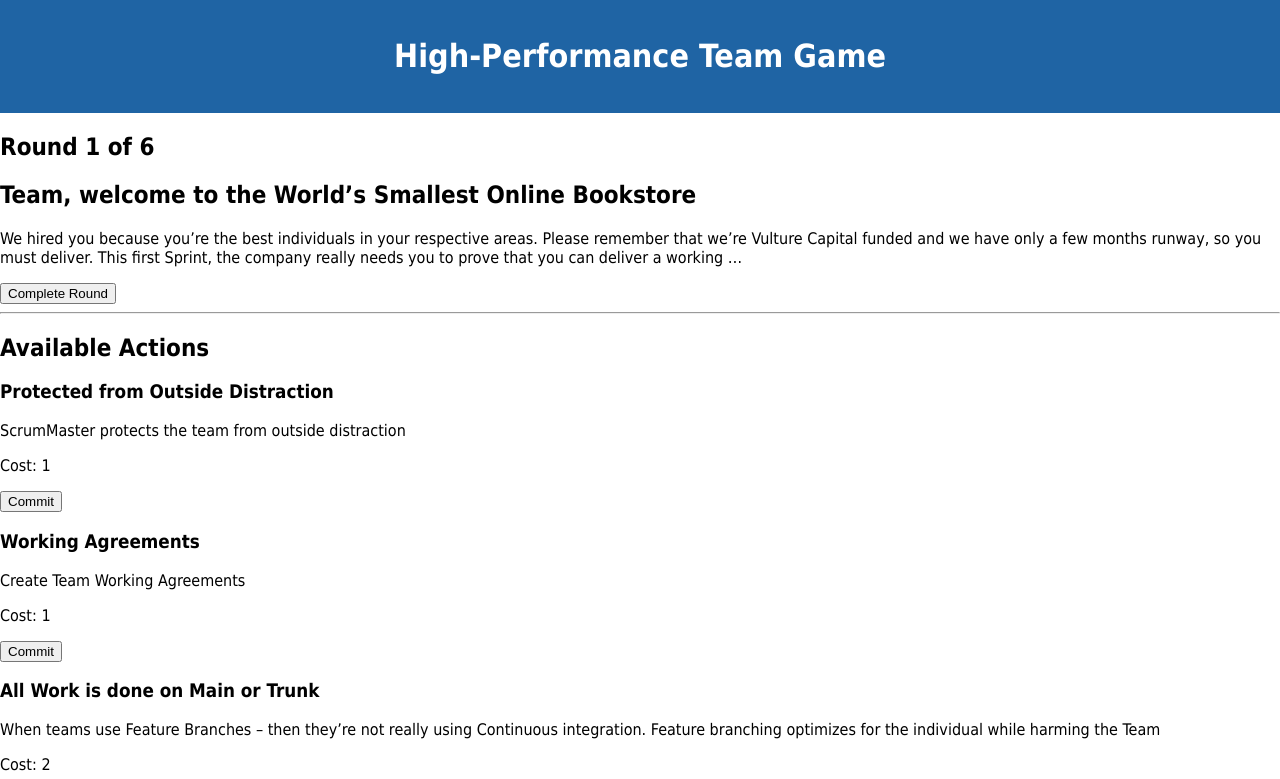
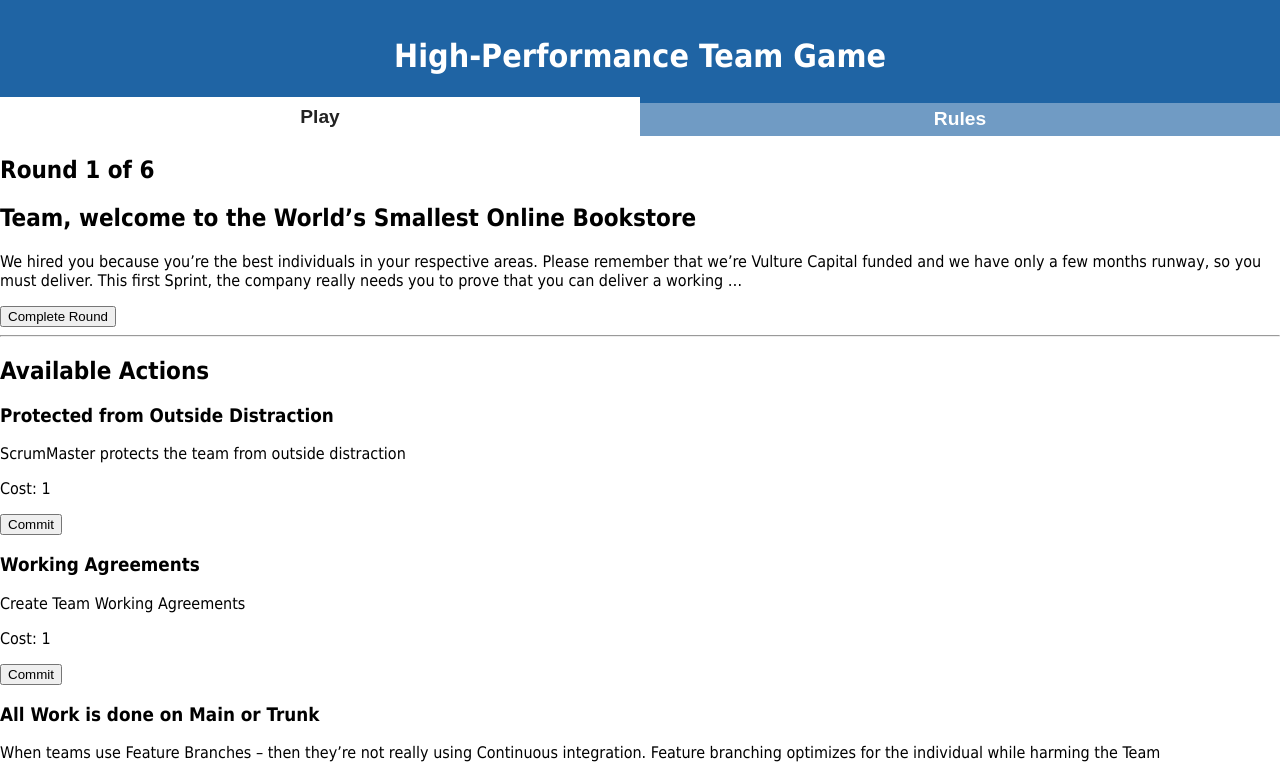
Before and after one commit to mlevison/high-performance-teams-game, a React (Create React App) app: page / in a window 1280 px wide. Shown: the top 779 px of the page. Built offline with nearby package versions, Linux system fonts and the light colour scheme.

Commit message:
feat: add tabs and rules

```diff
--- a/src/App.tsx
+++ b/src/App.tsx
@@ -1,14 +1,35 @@
-import React from 'react';
+import React, { useState } from 'react';
 import { useAppState } from './state';
 import { TOTAL_ROUNDS } from './constants';
-import { Results, Actions, Round, Status, Header } from './components';
+import {
+  Results,
+  Actions,
+  Round,
+  Status,
+  Header,
+  Rules,
+  Tabs,
+  Tab,
+} from './components';
 
 export default function App() {
   const [state, dispatch] = useAppState();
+  const [tab, setTab] = useState<'play' | 'rules'>('play');
 
   return (
     <>
-      <Header />
+      <Header>
+        <Tabs>
+          <Tab active={tab === 'play'} onClick={() => setTab('play')}>
+            Play
+          </Tab>
+          <Tab active={tab === 'rules'} onClick={() => setTab('rules')}>
+            Rules
+          </Tab>
+        </Tabs>
+      </Header>
+      {tab === 'play' && (
+        <>
           {state.currentRound.number > TOTAL_ROUNDS ? (
             <Results storiesCompleted={state.result.storiesCompleted} />
           ) : (
@@ -37,5 +58,8 @@ export default function App() {
             </>
           )}
         </>
+      )}
+      {tab === 'rules' && <Rules />}
+    </>
   );
 }
--- a/src/components/Header.module.css
+++ b/src/components/Header.module.css
@@ -1,7 +1,7 @@
 .header {
-  padding: 1rem;
-  color: white;
-  background: #1f64a4;
+  padding: 1rem 0 0;
+  color: var(--header-color);
+  background: var(--header-background-color);
 }
 
 .header h1 {
--- a/src/components/Header.tsx
+++ b/src/components/Header.tsx
@@ -1,10 +1,14 @@
-import React from 'react';
+import React, { ReactNode } from 'react';
 import styles from './Header.module.css';
 
-export default function Header() {
+type Props = {
+  children?: ReactNode;
+};
+export default function Header(props: Props) {
   return (
     <div className={styles.header}>
       <h1>High-Performance Team Game </h1>
+      {props.children}
     </div>
   );
 }
--- /dev/null
+++ b/src/components/Rules.tsx
@@ -0,0 +1,10 @@
+import React from 'react';
+
+export default function Rules() {
+  return (
+    <>
+      <h2>Rules</h2>
+      <p>...</p>
+    </>
+  );
+}
--- /dev/null
+++ b/src/components/Tabs.module.css
@@ -0,0 +1,28 @@
+.tabs {
+  display: flex;
+}
+
+.tab {
+  font-weight: bold;
+  border-radius: 0;
+  width: 100%;
+  border: none;
+  cursor: pointer;
+  /* border-top: 0.3em solid var(--header-background-color); */
+  background: var(--header-background-color-light);
+  color: var(--header-color);
+  font-size: 1.2em;
+  padding: 0.3em;
+  margin-top: 0.3em;
+}
+.tab:focus {
+  outline: none;
+  box-shadow: 0 0 0 3px inset var(--highlight-color);
+}
+
+.tabActive {
+  margin-top: 0;
+  border-top-color: var(--main-background-color);
+  background: var(--main-background-color);
+  color: var(--main-color);
+}
--- /dev/null
+++ b/src/components/Tabs.tsx
@@ -0,0 +1,20 @@
+import React, { ButtonHTMLAttributes, ReactNode } from 'react';
+import cx from 'classnames';
+import styles from './Tabs.module.css';
+
+type Props = ButtonHTMLAttributes<HTMLButtonElement> & {
+  active?: boolean;
+};
+
+export function Tabs(props: { children?: ReactNode }) {
+  return <div className={styles.tabs}>{props.children}</div>;
+}
+
+export function Tab({ active, className, ...rest }: Props) {
+  return (
+    <button
+      className={cx(styles.tab, className, active && styles.tabActive)}
+      {...rest}
+    />
+  );
+}
--- a/src/components/index.ts
+++ b/src/components/index.ts
@@ -3,3 +3,5 @@ export { default as Round } from './Round';
 export { default as Actions } from './Actions';
 export { default as Status } from './Status';
 export { default as Header } from './Header';
+export { default as Rules } from './Rules';
+export * from './Tabs';
--- a/src/global.css
+++ b/src/global.css
@@ -1,3 +1,12 @@
+:root {
+  --header-background-color: #1f64a4;
+  --header-background-color-light: #709bc4;
+  --header-color: white;
+  --main-background-color: white;
+  --main-color: #222;
+  --highlight-color: #f1584b;
+}
+
 body {
   margin: 0;
   font-family: 'Tahoma', 'Helvetica Neue', Helvetica, Arial, sans-serif;
```
Lines whose indentation alone changed are shown as unchanged.
